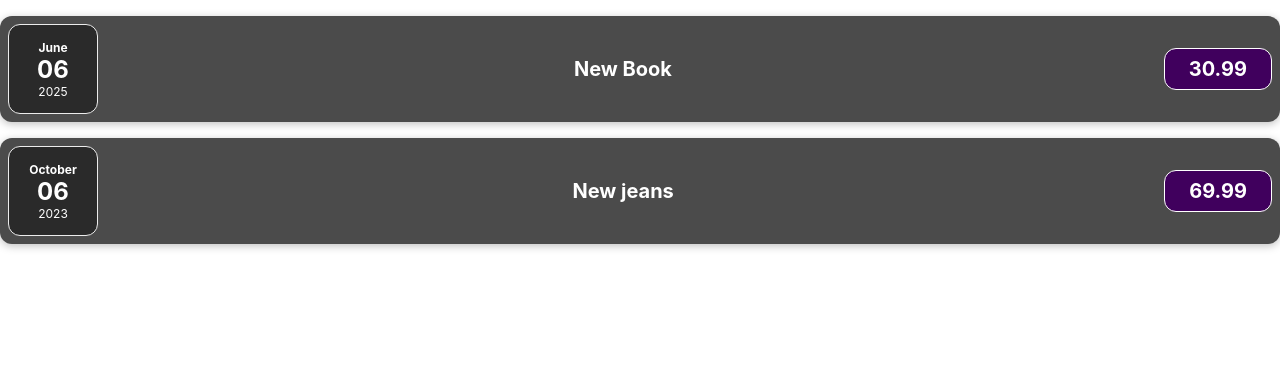
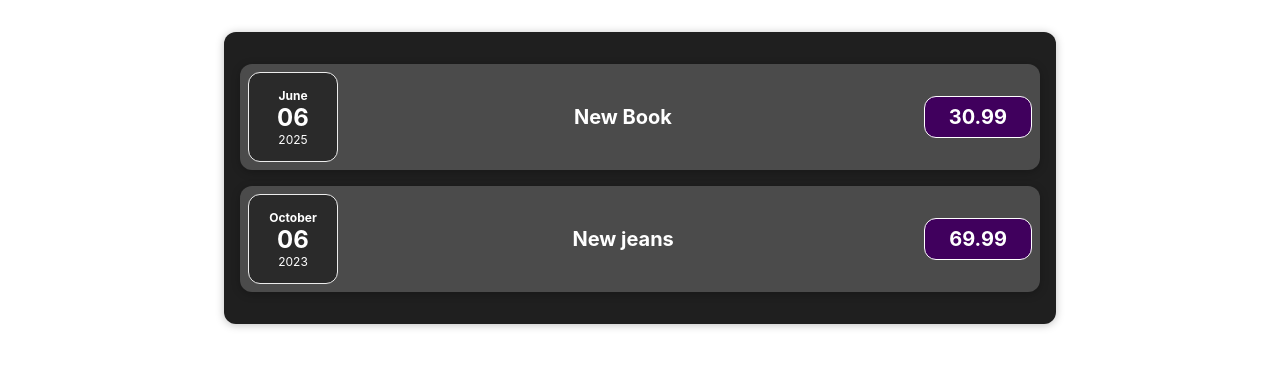
Before and after one commit to annubella/expenses, a React (Create React App) app: page / in a window 1280 px wide. Shown: the top 368 px of the page. Built offline with nearby package versions, Linux system fonts and the light colour scheme.

Commit message:
ymbritseva komponendi kujundus

```diff
--- a/src/App.js
+++ b/src/App.js
@@ -16,12 +16,14 @@
 ]
   return (
     <div className="App">
+      <div className='expenses'>
       <ExpenseItem
         expenseData={expenses[0]}
       />
       <ExpenseItem
         expenseData={expenses[1]}
       />
+      </div>
     </div>
   );
   }
--- a/src/components/ExpenseItem.css
+++ b/src/components/ExpenseItem.css
@@ -1,3 +1,12 @@
+.expenses {
+    padding: 1rem;
+    background-color: rgb(31, 31, 31);
+    margin: 2rem auto;
+    width: 50rem;
+    max-width: 95%;
+    border-radius: 12px;
+    box-shadow: 0 1px 8px rgba(0, 0, 0, 0.25);
+}
 .expense-item {
     display: flex;
     justify-content: space-between;
```
